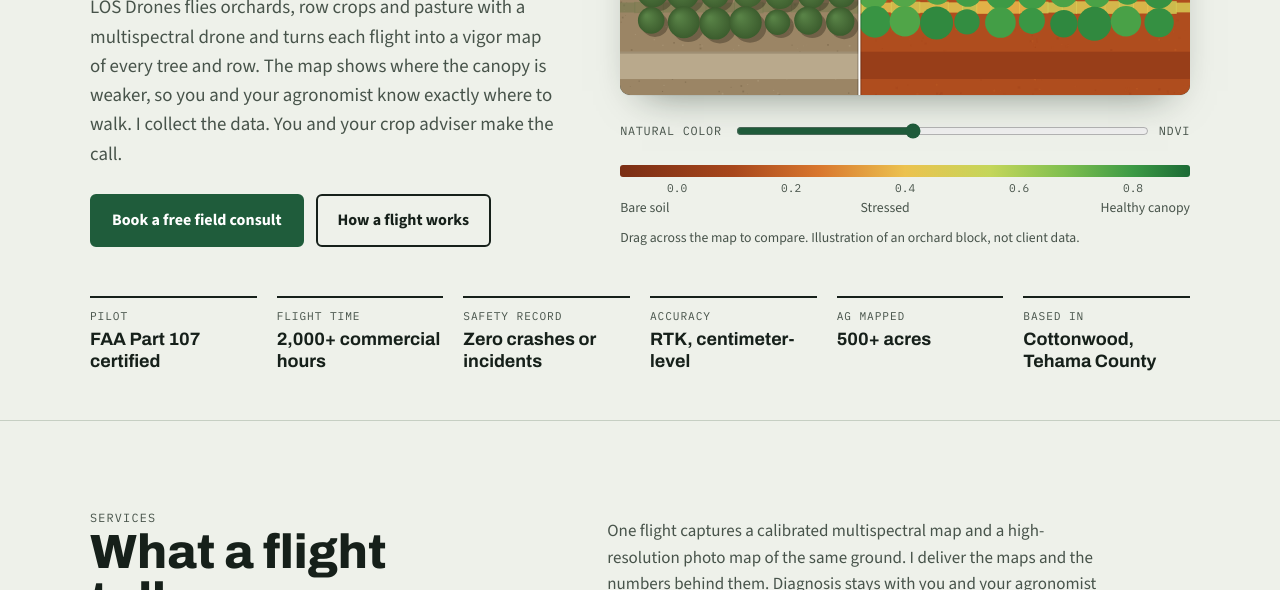
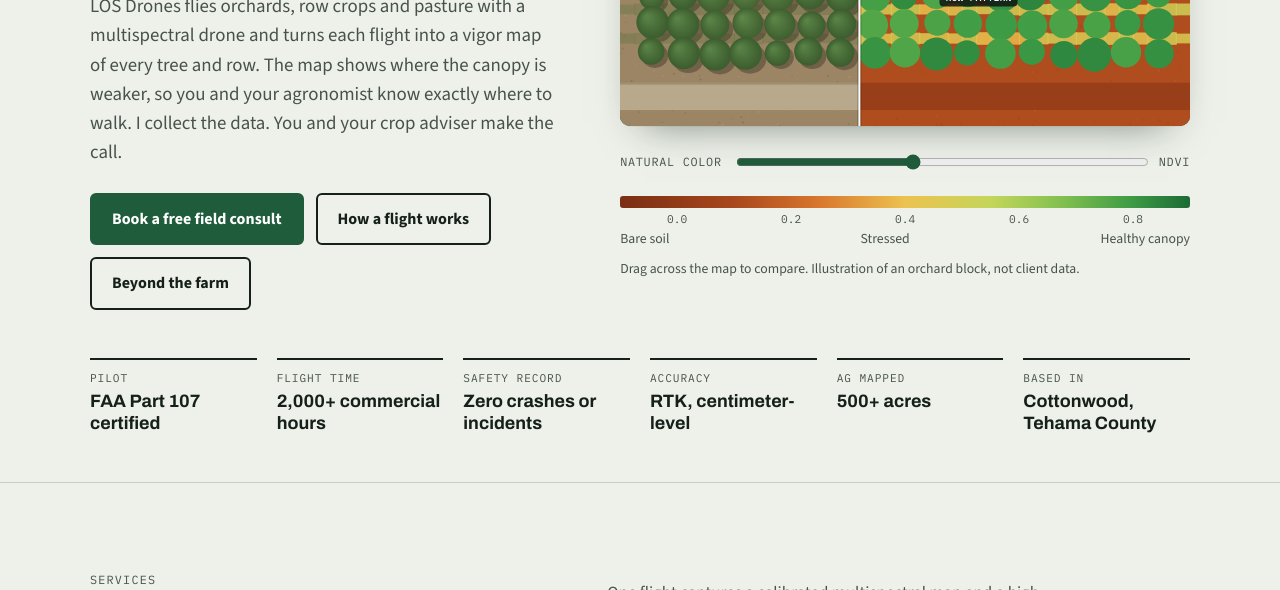
Before and after one commit to beaverbrian17/losdrones-site, a plain HTML site: page index.html in a window 1280 px wide. Shown: the part 510-1100 px from the top of the page. Drawn offline with nearby package versions, Linux system fonts and the light colour scheme; animation ran at ten frames a second.

Commit message:
Add files via upload

```diff
--- a/index.html
+++ b/index.html
@@ -287,6 +287,7 @@ input:focus-visible, select:focus-visible, textarea:focus-visible { outline: 3px
           <div class="cta-row">
             <a class="btn" href="#contact">Book a free field consult</a>
             <a class="btn ghost" href="#how">How a flight works</a>
+            <a class="btn ghost" href="#mapping">Beyond the farm</a>
           </div>
         </div>
 
```
